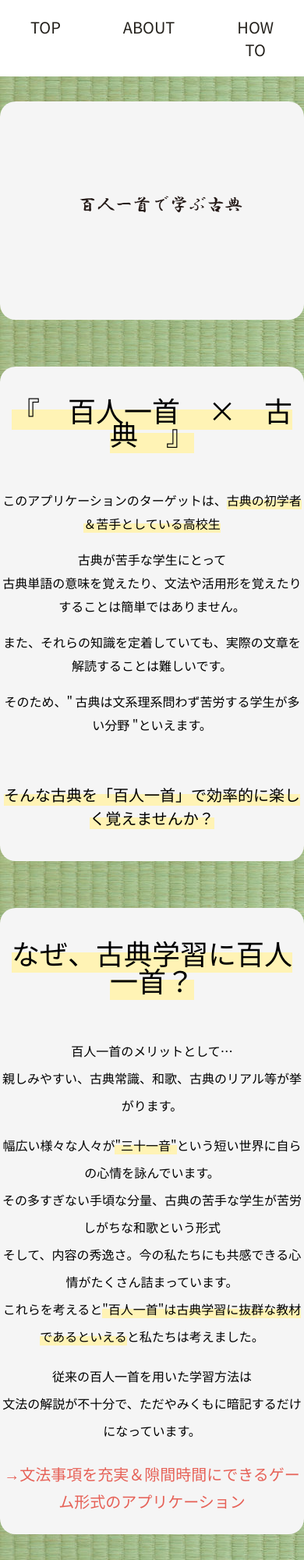
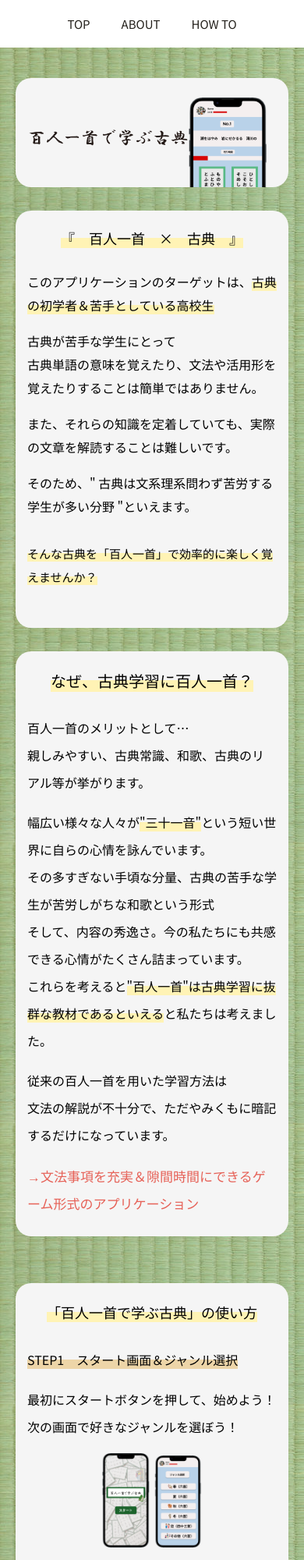
Before and after one commit to non-ugok/classic, a plain HTML site: page index.html in a window 390 px wide. Shown: the top 2000 px of the page at 78% size. Drawn offline with Linux system fonts and the light colour scheme.

Commit message:
Update style.css

```diff
--- a/style.css
+++ b/style.css
@@ -141,3 +141,106 @@ mark {
 .space {
   margin-top: 80px;
 }
+
+@media screen and (max-width: 520px) {
+  /* 520px以下に適用されるCSS*/
+  nav ul li {
+    padding: 20px 20px;
+    font-size: 15px;
+  }
+
+  main {
+    padding: 100px 20px;
+  }
+
+  .introduction_1 {
+    padding: 70px;
+    background-size: 60%, 30%;
+    background-position: 15px 65px, 220px 25px;
+    margin-bottom: 30px;
+  }
+
+  .introduction_2 {
+    background-size: 13%;
+    background-position: 810px 295px;
+    margin-bottom: 30px;
+    line-height: 30px;
+    text-align: left;
+    margin: 0;
+  }
+
+  .introduction_2 p {
+    margin-left: 15px;
+    margin-right: 15px;
+  }
+
+  .introduction_2 p:first-child {
+    padding-top: 20px;
+    padding-bottom: 10px;
+    font-size: 18px;
+    text-align: center;
+  }
+
+  .introduction_2 p:last-child {
+    font-size: 15px;
+    padding: 15px;
+    padding-bottom: 50px;
+    margin: 0;
+  }
+
+  .introduction_3 {
+    margin-top: 30px;
+    text-align: left;
+  }
+
+  .introduction_3 p {
+    margin-left: 15px;
+    margin-right: 15px;
+  }
+
+  .introduction_3 p:first-child {
+    padding-top: 20px;
+    padding-bottom: 10px;
+    font-size: 20px;
+    margin: 0;
+    text-align: center;
+  }
+
+  .introduction_3 p:last-child {
+    font-size: 17px;
+    padding-bottom: 25px;
+  }
+
+  .HOW {
+    border-radius: 20px;
+    line-height: 35px;
+    margin-bottom: 60px;
+  }
+
+  .HOW p:first-child {
+    padding-top: 20px;
+    padding-bottom: 10px;
+    font-size: 18px;
+    margin: 0;
+    text-align: center;
+  }
+
+  .HOW p {
+    text-align: left;
+    margin-left: 15px;
+    margin-right: 15px;
+  }
+
+  .mark2 {
+    font-size: 16px;
+    text-align: center;
+  }
+
+  .bottom_space {
+    padding-bottom: 40px;
+  }
+
+  .space {
+    margin-top: 20px;
+  }
+}
```
